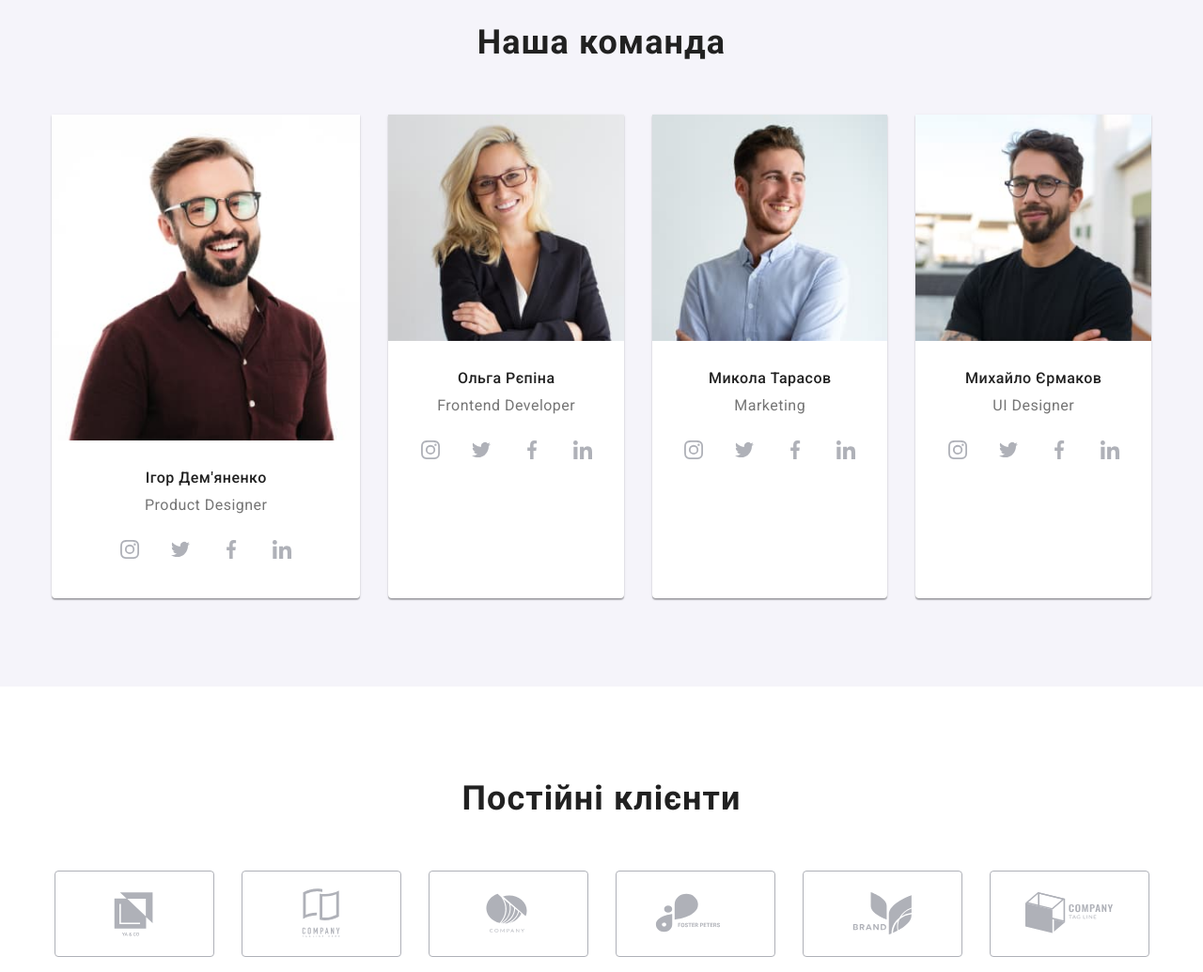
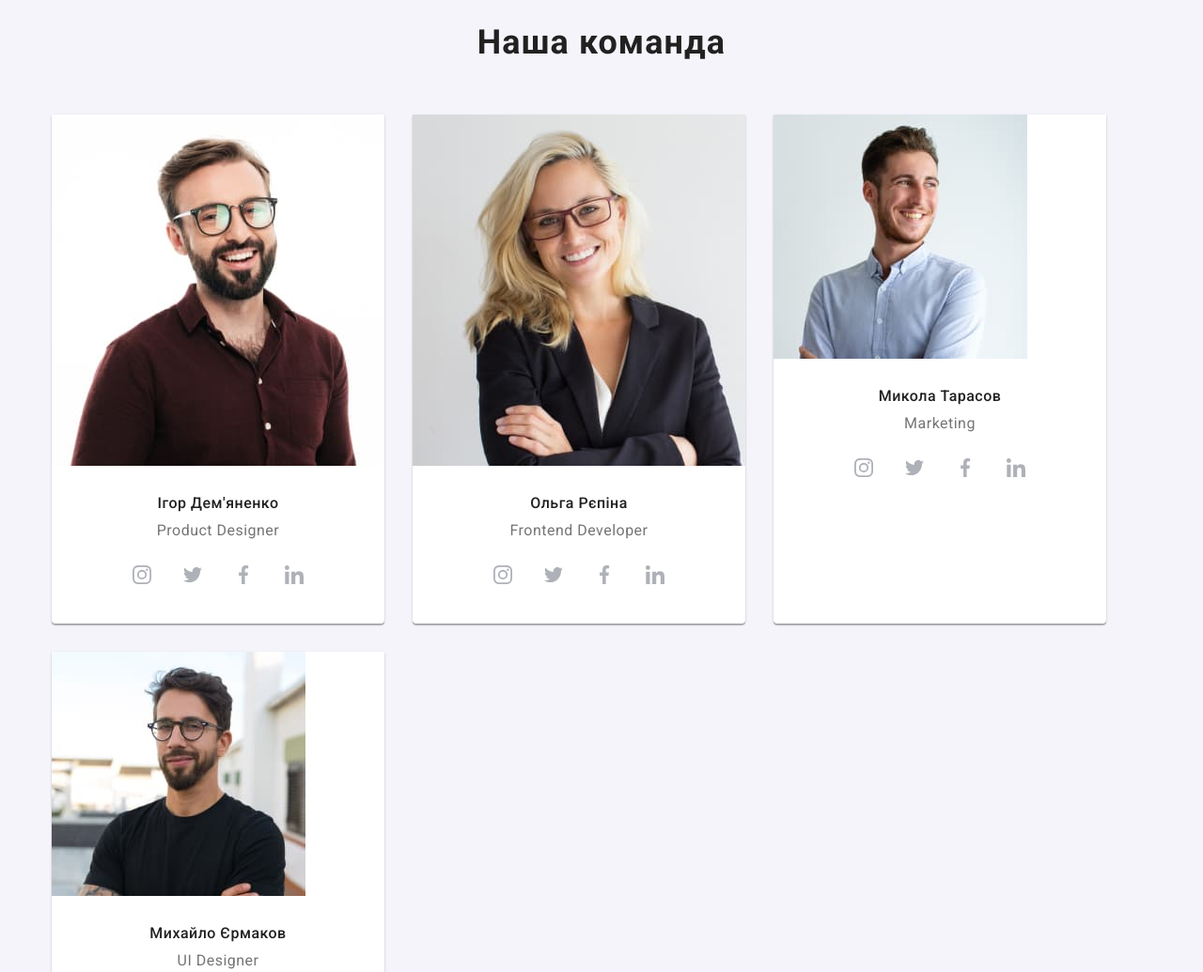
Before and after one commit to sokulyk/goit-markup-hw-08, a plain HTML site: page index.html in a window 1280 px wide. Shown: the part 1680-2715 px from the top of the page at 94% size. Drawn offline with Linux system fonts and the light colour scheme.

Commit message:
our team -2

```diff
--- a/index.html
+++ b/index.html
@@ -205,7 +205,15 @@
                         </ul>
                     </li>
                     <li class="team__item">
-                        <img src="./images/team_2.jpg" alt="Ольга Рєпіна" width="270" height="260">
+
+                        <picture>
+                            <source media="(max-width: 480px)" srcset="./images/team_2_450m.jpg">
+                            <source media="(min-width: 768px)" srcset="./images/team_2_354t.jpg">
+                            <source media="(min-width: 1200px)" srcset="./images/team_2.jpg">
+                            <img src="./images/team_2.jpg" alt="Ольга Рєпіна">
+                        </picture>
+
+
                         <h3 class="team__title">Ольга Рєпіна</h3>
                         <p class="team__text">Frontend Developer</p>
                         <!-- соц линки команды -->
--- a/sass/components/_our-team.scss
+++ b/sass/components/_our-team.scss
@@ -11,13 +11,16 @@
       width: auto;
       margin: auto;
 
+      @include for-tablet {
+        display: flex;
+        flex-direction: row;
+        flex-wrap: wrap;
+      }
+
       @include for-desktop {
         flex-direction: row;
       }
-
-
     }
-
 
     &__item {
       background: #ffffff;
@@ -25,6 +28,13 @@
         0px 2px 1px rgba(0, 0, 0, 0.2);
       border-radius: 0px 0px 4px 4px;
       text-align: center;
+
+      @include for-tablet {
+        // border: 1px solid black;
+        width: 354px;
+
+      }
+
     }
 
 
```
Also changed, not shown: css/main.min.css, images/team_2_354t.jpg (added), images/team_2_450m.jpg (renamed from images/team_2_450.jpg), 1 other file.
